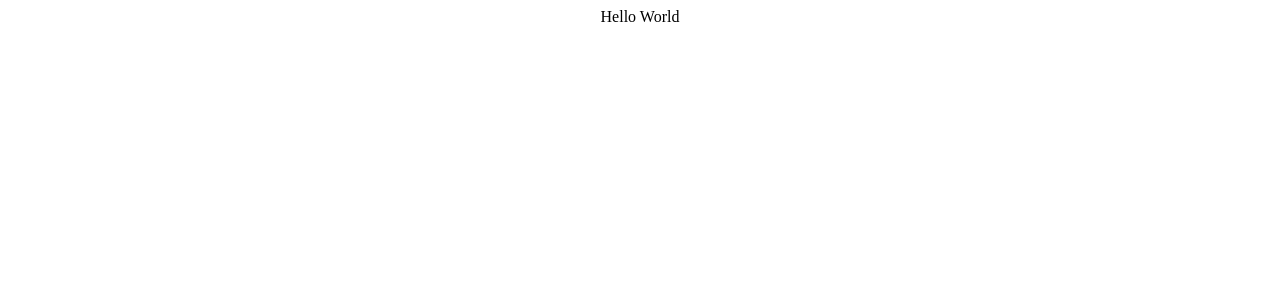
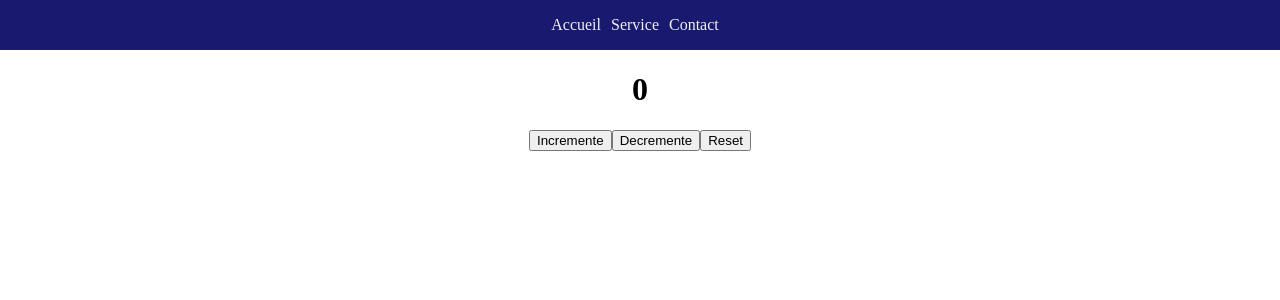
Before and after one commit to NayrPro/TutoEight, a React (Create React App) app: page / in a window 1280 px wide. Shown: the top 300 px of the page. Built offline with nearby package versions, Linux system fonts and the light colour scheme.

Commit message:
Navbar & Copmteur saved

```diff
--- a/src/App.js
+++ b/src/App.js
@@ -1,10 +1,13 @@
-import React, {useEffect, useState} from 'react';
+import React from 'react';
 import './App.css';
+import Navbar from './Composants/Navbar'
+import Compteur from './Composants/Compteur';
 
 function App() {
   return (
     <div className="App">
-      Hello World
+      <Navbar />
+      <Compteur/>
     </div>
   );
 }
--- /dev/null
+++ b/src/Composants/Compteur.js
@@ -0,0 +1,32 @@
+import React, {useReducer} from 'react'
+
+const initialState = 0
+
+function reducer(state, action) {
+    switch (action) {
+        case 'INCR':
+            return state + 1;
+        case 'DECR':
+            return state - 1;
+        case 'RESET':
+            return initialState;
+        default:
+            return state;
+    }
+}
+
+function Compteur() {
+
+    const [count, dispatch] = useReducer(reducer, initialState)
+
+    return (
+        <div>
+            <h1>{count}</h1>
+            <button onClick={()=>{dispatch('INCR')}}>Incremente</button>
+            <button onClick={()=>{dispatch('DECR')}}>Decremente</button>
+            <button onClick={()=>{dispatch('RESET')}}>Reset</button>
+        </div>
+    )
+}
+
+export default Compteur
--- a/src/Composants/Navbar.css
+++ b/src/Composants/Navbar.css
@@ -0,0 +1,50 @@
+body{
+    margin: 0;
+}
+nav{
+    height: 50px;
+    background: midnightblue;
+}
+
+.liste{
+    height: 100%;
+    background: midnightblue;
+    display: flex;
+    justify-content: center;
+    align-items: center;
+    position: relative;
+}
+.items{
+    margin-right: 10px;
+    color: #f1f1f1;
+    cursor: pointer;
+}
+
+.btn{
+    display: none;
+}
+
+@media screen and (max-width: 500px){
+    .liste{
+        flex-direction: column;
+        height: 200px;
+    }
+    .items:nth-child(1){
+        border-top: 1px solid #fff;
+        margin-top: 50px;
+    }
+    .items{
+        height: 50px;
+        width: 100%;
+        border-bottom: 1px solid #fff;
+        line-height: 50px;
+    }
+    .btn{
+        display: block;
+        position: absolute;
+        right: 10px;
+        top: 15px;
+        color: #f1f1f1;
+        cursor: pointer;
+    }
+}
--- a/src/Composants/Navbar.js
+++ b/src/Composants/Navbar.js
@@ -1,9 +1,44 @@
-import React from 'react'
+import React, {useState, useEffect} from 'react'
+import './Navbar.css'
 
 function Navbar() {
-    return (
-        <div>
 
+    const [largeur, setLargeur] = useState(window.innerWidth)
+    const [toggleMenu, setToggleMenu] = useState(false)
+
+    const toggleNavScrollScreen = () => {
+        setToggleMenu(!toggleMenu)
+    }
+
+    const changeWidth = (e) => {
+        setLargeur(window.innerWidth)
+        if(window.innerWidth > 500){
+            setToggleMenu(false)
+        }
+        console.log(largeur)
+    }
+
+    useEffect(() => {
+        window.addEventListener("resize", changeWidth)
+
+            // return () => {
+            //     window.removeEventListener("resize", changeWidth)
+            // }
+
+        },[])
+
+        return (
+            <div>
+            <nav>
+                {(toggleMenu || largeur > 500) && (
+                    <div className="liste">
+                        <div className="items">Accueil</div>
+                        <div className="items">Service</div>
+                        <div className="items">Contact</div>
+                    </div>
+                )}
+            </nav>
+            <div onClick={toggleNavScrollScreen} className="btn">BTN</div>
         </div>
     )
 }
```
